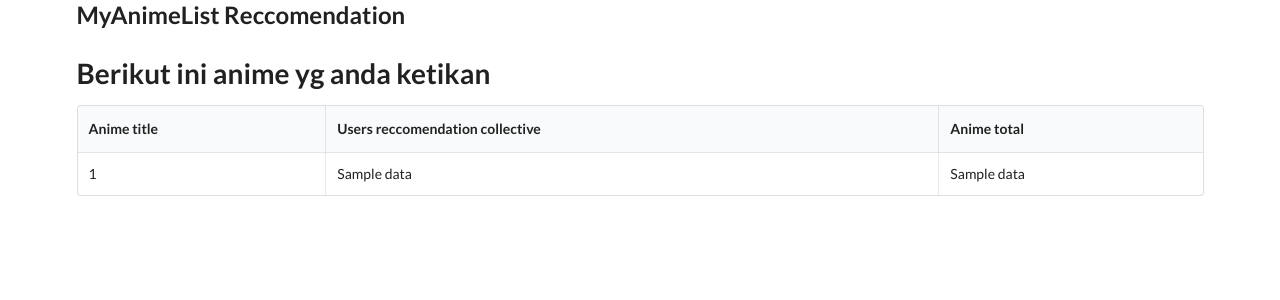
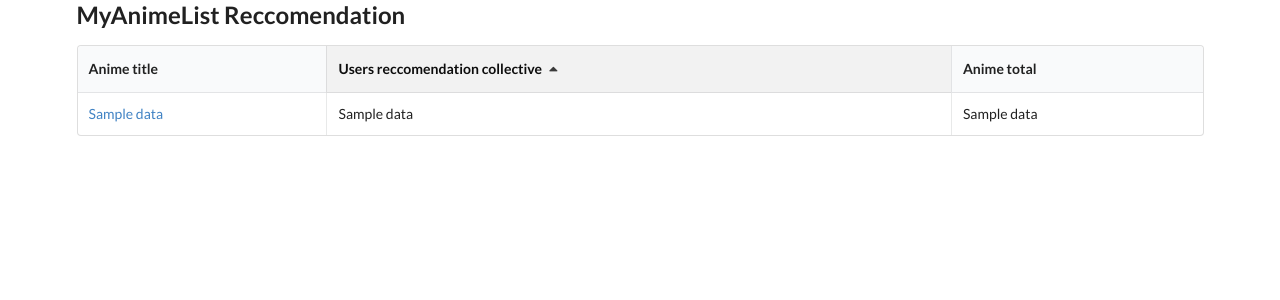
Before and after one commit to zakzakzak/Anime_recommendation, a FastAPI app: template templates/download.html in a window 1280 px wide. Shown: the top 300 px of the page. Run offline with FastAPI, Linux system fonts and the light colour scheme; the template is opened without the code that fills it: most values are stand-ins (such as "Sample title", 1, 10 or a date in 2020); some libraries are stand-ins or nearby versions.

Commit message:
sudah bisa menampilkan rekomendasi, rencana ingin mengurutkan dengan fitur table sort, tapi sayang sort nya berupa string. Jadi akan dicoba sort lewat jalur server (python)

```diff
--- a/main.py
+++ b/main.py
@@ -32,7 +32,7 @@
     for i in reco:
 
         print(i)
-        arr_reco.append([mal_scrap.get_title(i), reco[i][0], reco[i][1]])
+        arr_reco.append([i, mal_scrap.get_title(i), reco[i][0], reco[i][1]])
 
     return templates.TemplateResponse("download.html",{
       "request" : request,
--- a/templates/download.html
+++ b/templates/download.html
@@ -3,28 +3,33 @@
 {% block content %}
 <script>
 
+    $(document).ready(function(){
+
+    $('table').tablesort()
+    });
 
 </script>
 
 
 <!-- selain json, bisajuga html5 fetch dan axios -->
-<h1>Berikut ini anime yg anda ketikan</h1>
 
 
-<table class="ui celled table" style="width:100%">
+
+<table class="ui sortable celled table">
         <thead>
             <tr>
                 <th>Anime title</th>
-                <th>Users reccomendation collective</th>
+                <th class="sorted ascending">Users reccomendation collective</th>
                 <th>Anime total</th>
             </tr>
         </thead>
         <tbody>
           {% for dt in data %}
           <tr>
-            <td>{{ dt[0] }}</td>
-            <td>{{ dt[1] }}</td>
+
+            <td><a href="https://myanimelist.net/anime/{{dt[0]}}">{{ dt[1] }}</a></td>
             <td>{{ dt[2] }}</td>
+            <td>{{ dt[3] }}</td>
           </tr>
           {% endfor %}
 
@@ -32,6 +37,9 @@
 
     </table>
 
+    <br>
+    <br>
+
 
 
 
--- a/templates/home.html
+++ b/templates/home.html
@@ -3,7 +3,10 @@
 {% block content %}
 <script>
 
+  $(document).ready(function(){
 
+  $('table').tablesort()
+  });
 </script>
 
 
@@ -22,4 +25,6 @@
 
 
 
+
+
 {% endblock %}
--- a/templates/layout.html
+++ b/templates/layout.html
@@ -7,7 +7,8 @@
   <link rel="stylesheet" href="https://cdn.jsdelivr.net/npm/semantic-ui@2.4.2/dist/semantic.min.css">
   <script src="https://code.jquery.com/jquery-3.1.1.min.js" integrity="sha256-hVVnYaiADRTO2PzUGmuLJr8BLUSjGIZsDYGmIJLv2b8=" crossorigin="anonymous"></script>
   <script src="https://cdn.jsdelivr.net/npm/semantic-ui@2.4.2/dist/semantic.min.js"></script>
-  <link rel="stylesheet" src="https://cdn.datatables.net/1.10.21/css/dataTables.semanticui.min.css" />
+  <script src="http://semantic-ui.com/javascript/library/tablesort.js"></script>
+
 </head>
 
 <body>
```
